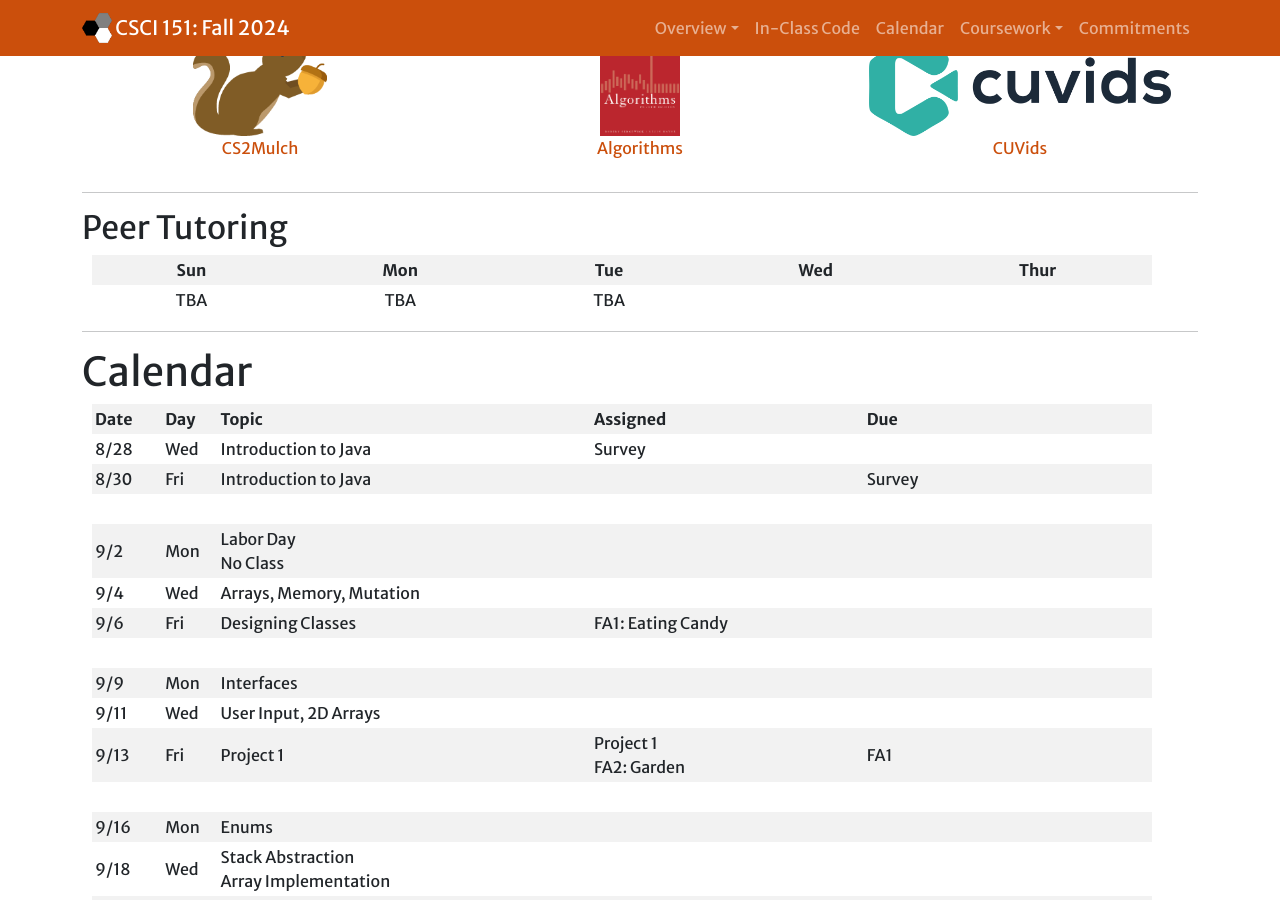
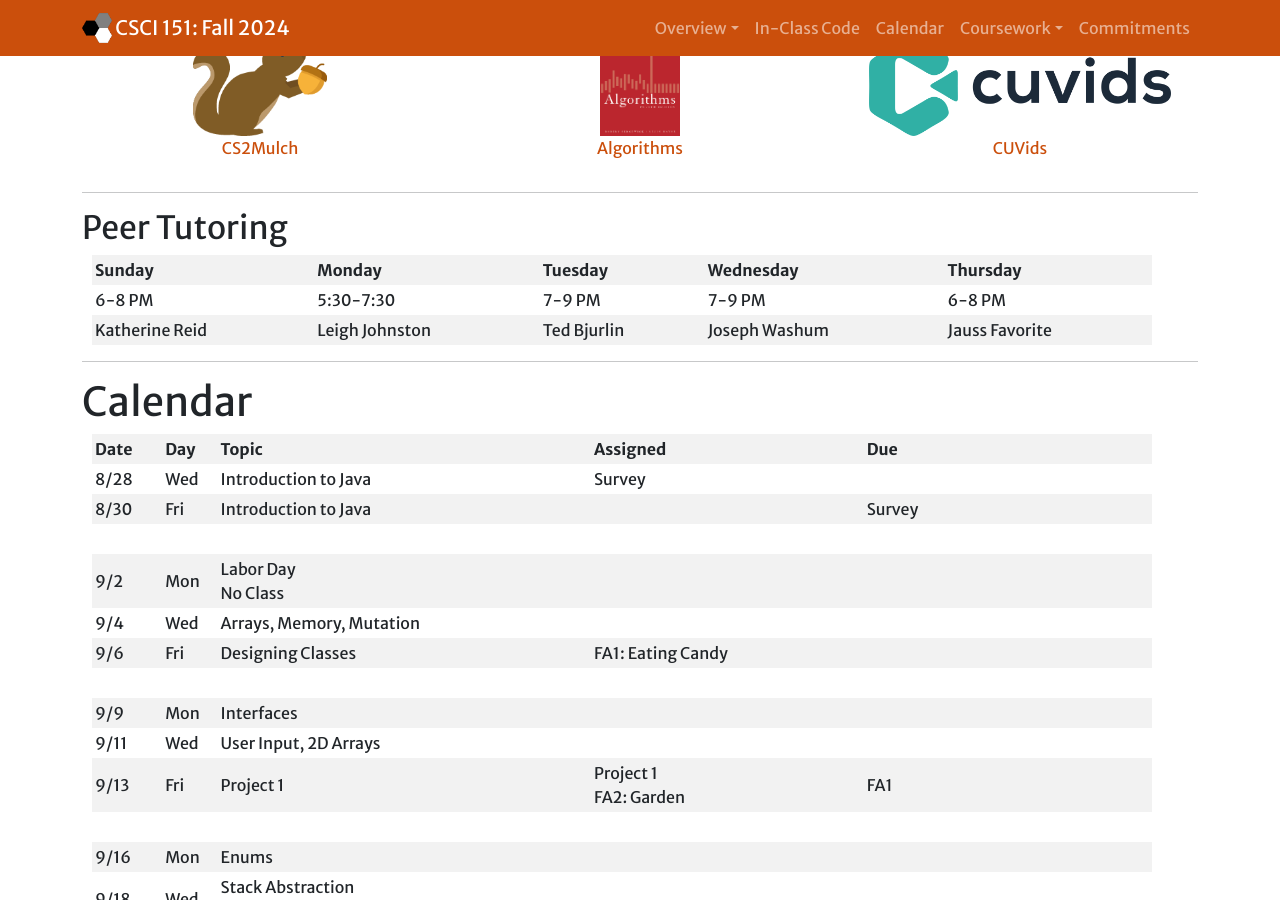
Before and after one commit to Hendrix-CS/csci151, a Jekyll site: the page built from index.md, in a window 1280 px wide and 900 px high, scrolled down 1478 px. Built offline with Jekyll 4.4.1, drawn with Linux system fonts in a browser that asks for light colours; nearby versions of some CDN libraries.

Commit message:
Added TA hours

```diff
--- a/index.md
+++ b/index.md
@@ -35,9 +35,10 @@ Upon completing this course, our goal is for you to be able to:
 
 ## Peer Tutoring
 
-| Sun   | Mon   | Tue  | Wed  | Thur |
-|:-----:|:-----:|:----:|:----:|:----:|
-|	TBA | TBA   | TBA  |      |      |
+| Sunday           | Monday         | Tuesday     | Wednesday     | Thursday
+|------------------|----------------|-------------|---------------|---------
+| 6-8 PM           | 5:30-7:30      | 7-9 PM      | 7-9 PM        | 6-8 PM
+| Katherine Reid   | Leigh Johnston | Ted Bjurlin | Joseph Washum | Jauss Favorite
 
 
 <hr>
```
